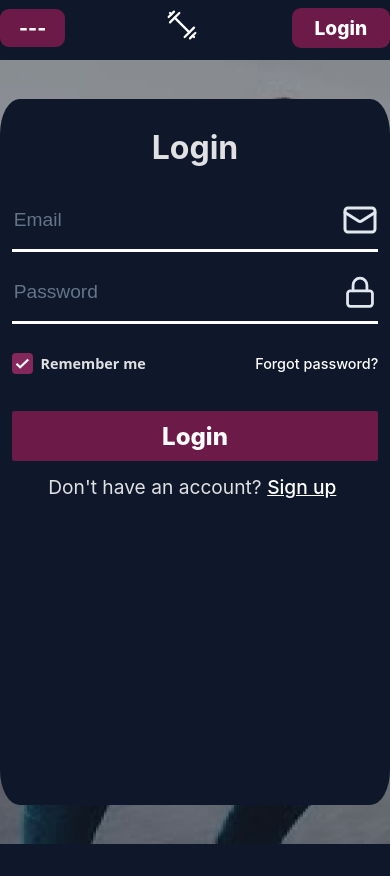
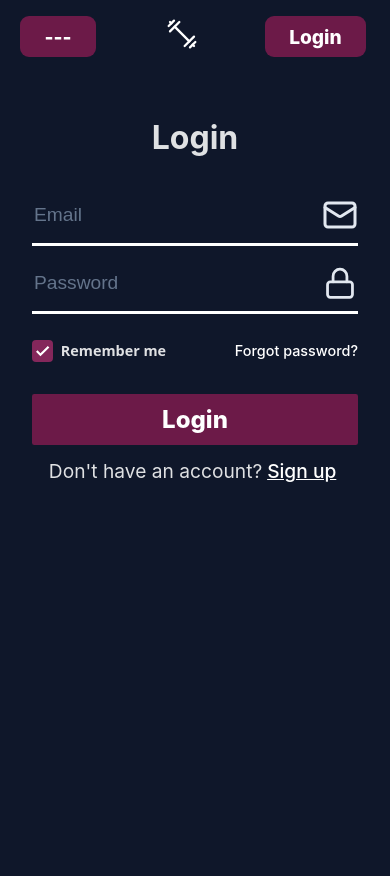
Before and after one commit to vislofie/trainer-web, a React (Vite) app in the folder frontend/: page /signin in a window 390 px wide. Before the commit the page ends 844 px from the top, so only its background shows below. Built offline with nearby package versions, Linux system fonts and the light colour scheme.

Commit message:
fixed some weird bug with paddings, made login & signup responsive

```diff
--- a/frontend/src/components/LoginPanel/LoginPanel.css
+++ b/frontend/src/components/AuthPanels/AuthPanel.css
@@ -1,17 +1,17 @@
 .panel-container {
-    padding: 1% 3% 0% 3%;
+    margin-top: auto;
+    margin-bottom: auto;
+    padding: 1em 2em;
     width: 420px;
 }
 
 .panel-container h1 {
     text-align: center;
-    margin-bottom: 5%;
+    margin-bottom: 25px;
 }
 
 .panel-container {
     background-color: #0F172A;
-    margin-top: 10%;
-    margin-bottom: 10%;
     margin-inline: auto;
     border-radius: 5%;
 }
@@ -58,3 +58,20 @@
     text-decoration: underline;
     color: white;
 }
+
+@media screen {
+    .panel-container {
+        width: 100%;
+        height: 100%;
+        border-radius: 0;
+    }
+}
+
+@media screen and (min-width: 960px) {
+    .panel-container {
+        width: auto;
+        min-width: 420px;
+        height: auto;
+        border-radius: 1.8em;
+    }
+}
--- a/frontend/src/components/Checkbox/RegisterPanel/RegisterPanel.tsx
+++ b/frontend/src/components/AuthPanels/RegisterPanel/RegisterPanel.tsx
@@ -1,9 +1,9 @@
-import './RegisterPanel.css'
+import '../AuthPanel.css'
 import mailicon from "../../../assets/icons/mail.svg"
 import userIcon from "../../../assets/icons/user.svg"
 import passwordIcon from "../../../assets/icons/lock.svg"
+import { Link } from 'react-router-dom'
 import TextField from '../../TextField/TextField'
-import { Link } from 'react-router-dom'
 
 interface Props {
 
@@ -14,7 +14,7 @@ const RegisterPanel = (props: Props) => {
   return (
     <>
     <div className="panel-container">
-        <h1>Login</h1>
+        <h1>Sign up</h1>
         <TextField icon={mailicon} placeholder='Email' inputType='text'/>
         <TextField icon={userIcon} placeholder='Username' inputType='text'/>
         <TextField icon={passwordIcon} placeholder='Password' inputType='password'/>
--- a/frontend/src/components/Checkbox/RegisterPanel/RegisterPanel.css
+++ /dev/null
@@ -1,60 +0,0 @@
-.panel-container {
-    padding: 1% 3% 0% 3%;
-    width: 420px;
-}
-
-.panel-container h1 {
-    text-align: center;
-    margin-bottom: 5%;
-}
-
-.panel-container {
-    background-color: #0F172A;
-    margin-top: 10%;
-    margin-bottom: 10%;
-    margin-inline: auto;
-    border-radius: 5%;
-}
-
-.control-underfield {
-    padding: 5% 0%;
-    display: flex;
-}
-
-.control-underfield label {
-    flex-grow: 1;
-    text-align: left;
-}
-
-.control-underfield a {
-    flex-grow: 1;
-    text-align: right;
-    color: white;
-    font-size: 0.9em;
-}
-
-.panel-login-btn {
-    margin-top: 5%;
-    width: 100%;
-    font-size: 1.5em;
-    margin-bottom: -2%;
-}
-
-.panel-signup-btn {
-    margin-top: 10%;
-    width: 100%;
-    font-size: 1.5em;
-
-}
-
-.signup-label {
-    width: 100%;
-    text-align: center;
-    font-size: 1.2em;
-}
-
-.signup-label a {
-    padding: 0% 1.5% 0 1.5%;
-    text-decoration: underline;
-    color: white;
-}
--- a/frontend/src/components/Navbar/Navbar.css
+++ b/frontend/src/components/Navbar/Navbar.css
@@ -78,12 +78,12 @@ h2 {
     }
 
     .header-menu-btn {
-        padding: 5% 15%;
+        margin: 5% 15%;
         border-radius: 9px;
     }
 
     .header-login-btn {
-        padding: 5% 15%;
+        margin: 5% 15%;
         border-radius: 9px;
     }
 }
@@ -102,7 +102,7 @@ h2 {
     }
 
     .header-login-btn {
-        padding: 5% 15%;
+        margin: 5% 15%;
         border-radius: 12px;
     }
 }
--- a/frontend/src/components/Navbar/Navbar.tsx
+++ b/frontend/src/components/Navbar/Navbar.tsx
@@ -6,7 +6,7 @@ const Navbar = () => {
   return (
     <>
     <div className="header">
-      <Link to={""} className="header-item first-item">
+      <Link to={"/"} className="header-item first-item">
         <img alt="logo" src={logo} className="logo"/>
       </Link>
       <div className="navigation-labels header-item">
@@ -44,10 +44,10 @@ const Navbar = () => {
           ---
         </button>
       </Link>
-      <Link to={""} className="mobile-header-item">
+      <Link to={"/"} className="mobile-header-item">
         <img alt="logo" src={logo} className="mobile-logo"/>
       </Link>
-      <Link to={""} className="mobile-header-item mobile-last-item">
+      <Link to={"/signin"} className="mobile-header-item mobile-last-item">
         <button className="header-login-btn">
           Login
         </button>
--- a/frontend/src/main.css
+++ b/frontend/src/main.css
@@ -19,7 +19,7 @@ html, body {
 }
 
 .container {
-  padding: 0 5vw 3vw 5vw;
+  margin: 0 5vw 3vw 5vw;
 }
 
 input {
--- a/frontend/src/pages/Landing/Landing.css
+++ b/frontend/src/pages/Landing/Landing.css
@@ -1,6 +1,3 @@
-
-
-
 .promo-container {
   position: relative;
   display: flex;
@@ -8,7 +5,6 @@
   background-repeat: no-repeat;
   background-size: cover;
   width: 100%;
-
 
   border-radius: 16px;
   -webkit-border-radius: 16px;
--- a/frontend/src/pages/Landing/Landing.tsx
+++ b/frontend/src/pages/Landing/Landing.tsx
@@ -2,6 +2,7 @@ import './Landing.css'
 import Navbar from '../../components/Navbar/Navbar'
 import promo2 from '../../assets/imgs/promo-2.jpg'
 import { useEffect } from 'react'
+import { Link } from 'react-router-dom';
 
 function Landing() {
   useEffect(() => {
@@ -10,8 +11,8 @@ function Landing() {
 
   return (
     <>
+      <Navbar/>
       <div className="container">
-        <Navbar/>
 
         <div className="promo-container">
           <div className="filler">
@@ -21,9 +22,11 @@ function Landing() {
             <p className="subTitle">
               Confidential, personal and useful.
             </p>
+            <Link to="/signin">
               <button>
                 Get started
               </button>
+            </Link>
             <p className="asterisk-text">
               *Certified by <a href="https://vk.com/id187280105" target="_blank">Stanislav Zmeu</a>
             </p>
@@ -89,10 +92,11 @@ function Landing() {
           You gotta try it mate!
         </h1>
 
+        <Link to="/signin">
           <button className="promo-btn">
             Get started
           </button>
-
+        </Link>
 
       </div>
       <footer>
--- a/frontend/src/pages/LoginPage/LoginPage.tsx
+++ b/frontend/src/pages/LoginPage/LoginPage.tsx
@@ -1,6 +1,6 @@
+import LoginPanel from '../../components/AuthPanels/LoginPanel/LoginPanel'
 import Navbar from '../../components/Navbar/Navbar'
 import "./LoginPage.css"
-import LoginPanel from '../../components/LoginPanel/LoginPanel'
 
 type Props = {}
 
--- a/frontend/src/pages/RegisterPage/RegisterPage.tsx
+++ b/frontend/src/pages/RegisterPage/RegisterPage.tsx
@@ -1,4 +1,4 @@
-import RegisterPanel from '../../components/Checkbox/RegisterPanel/RegisterPanel'
+import RegisterPanel from '../../components/AuthPanels/RegisterPanel/RegisterPanel'
 import Navbar from '../../components/Navbar/Navbar'
 import "./RegisterPage.css"
 
```
Also changed, not shown: frontend/src/components/AuthPanels/LoginPanel/LoginPanel.tsx (renamed from frontend/src/components/LoginPanel/LoginPanel.tsx, +5 -5 lines). Lines whose indentation alone changed are shown as unchanged.
